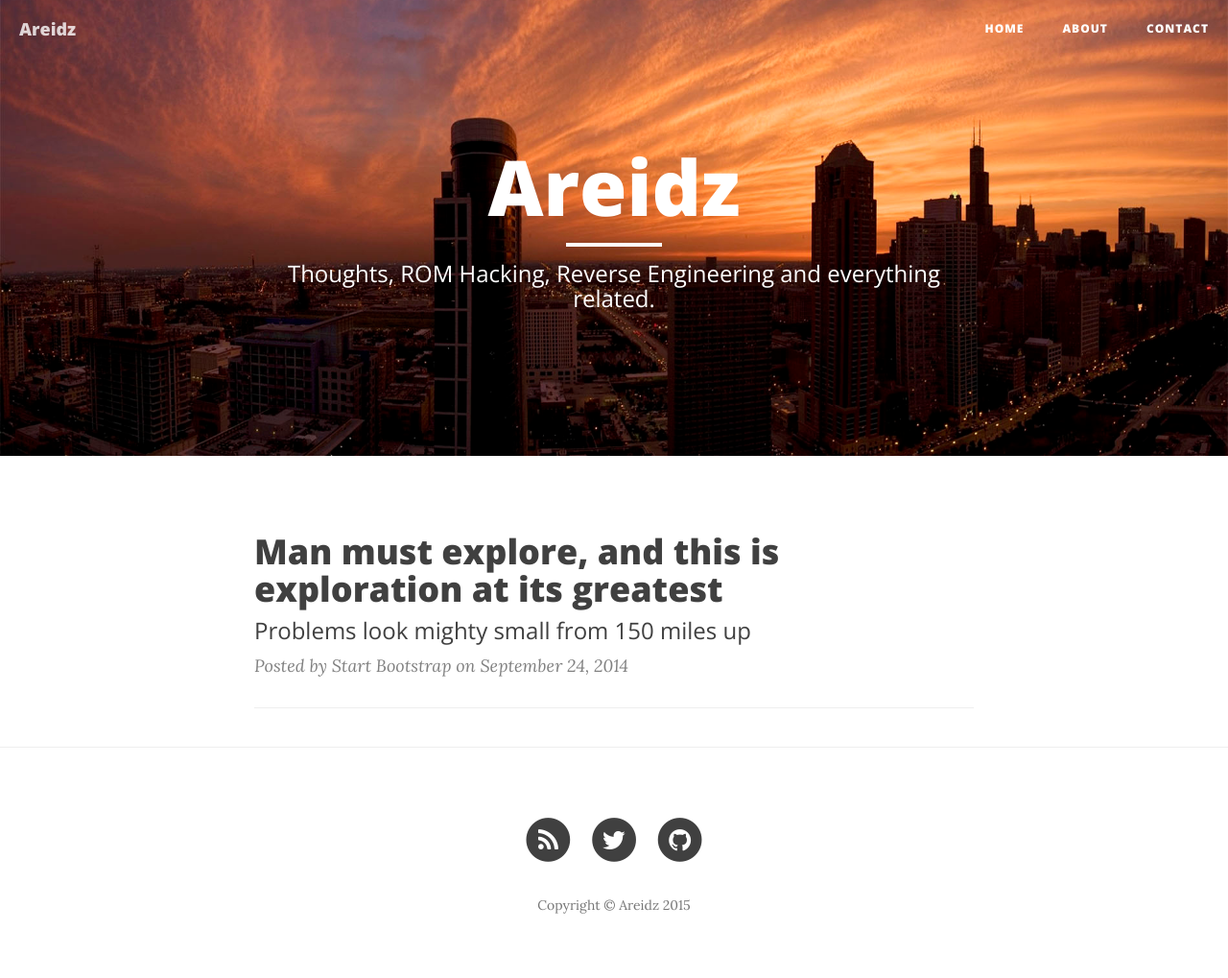
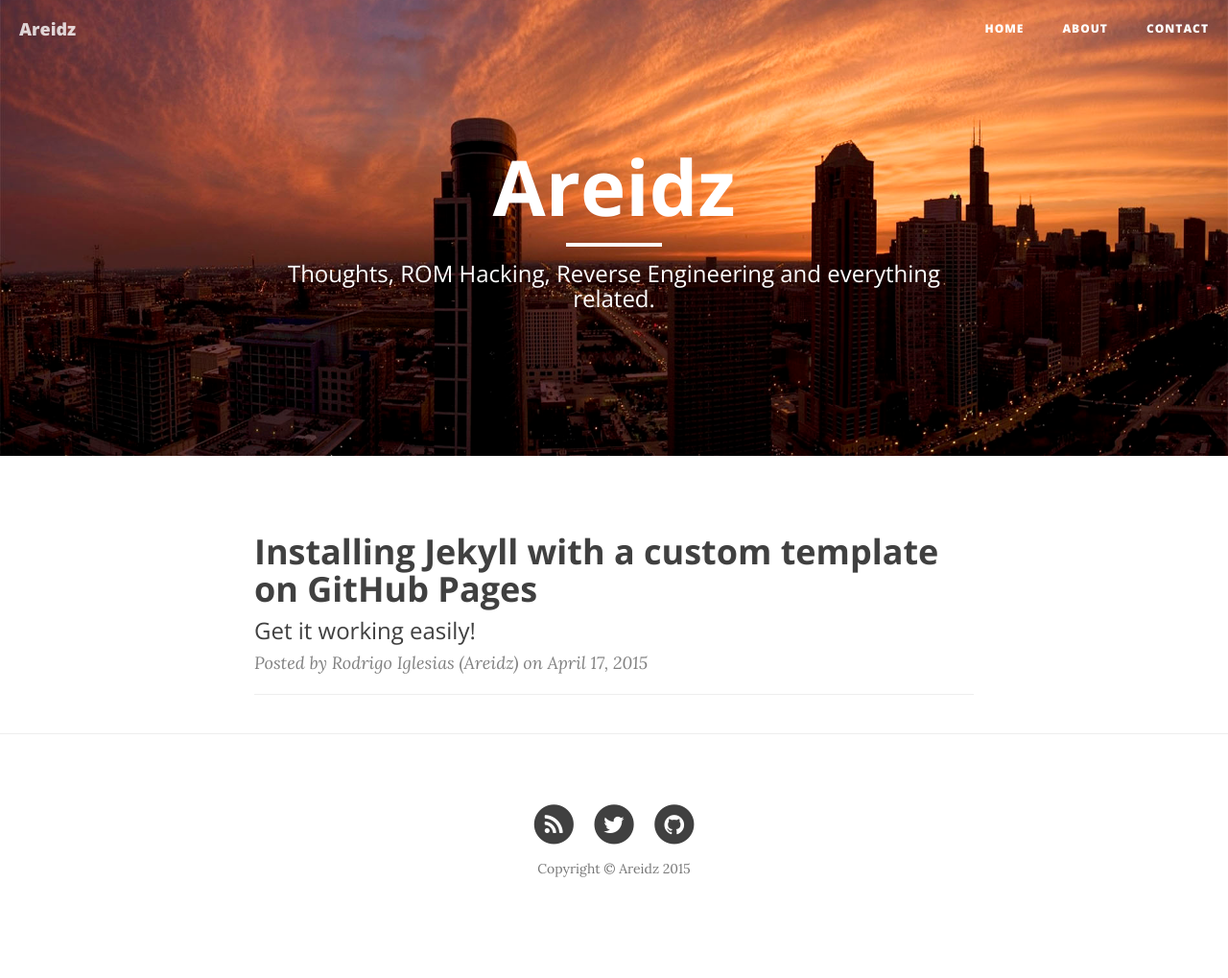
Before and after one commit to ru7dy/areidz.github.io, a Jekyll site: the page built from index.html, in a window 1280 px wide. Shown: the whole page at 96% size. Built offline with Jekyll 4.4.1, drawn with Linux system fonts in a browser that asks for light colours; nearby versions of some CDN libraries; the list of posts is cut into pages by our own code; after the commit the page ends 979 px from its top, so only the background shows below that.

Commit message:
Added new post, edited CSS.

```diff
--- a/_includes/head.html
+++ b/_includes/head.html
@@ -15,6 +15,9 @@
     <!-- Custom CSS -->
     <link rel="stylesheet" href="{{ "/css/clean-blog.css" | prepend: site.baseurl }}">
 
+    <!-- Share Buttons CSS -->
+    <link rel="stylesheet" href="{{ "/css/share-page.css" | prepend: site.baseurl }}">
+
     <!-- Pygments Github CSS -->
     <link rel="stylesheet" href="{{ "/css/syntax.css" | prepend: site.baseurl }}">
 
--- /dev/null
+++ b/_includes/share-page.html
@@ -0,0 +1,6 @@
+<div class="share-page">
+    Share this on &rarr;
+    <a href="https://twitter.com/intent/tweet?text={{ page.title }}&url={{ site.url }}{{ page.url }}&via={{ site.twitter_username }}&related={{ site.twitter_username }}" rel="nofollow" target="_blank" title="Share on Twitter">Twitter</a>
+    <a href="https://facebook.com/sharer.php?u={{ site.url }}{{ page.url }}" rel="nofollow" target="_blank" title="Share on Facebook">Facebook</a>
+    <a href="https://plus.google.com/share?url={{ site.url }}{{ page.url }}" rel="nofollow" target="_blank" title="Share on Google+">Google+</a>
+</div>
--- a/_layouts/post.html
+++ b/_layouts/post.html
@@ -35,13 +35,19 @@ layout: default
                         <a href="{{ page.previous.url | prepend: site.baseurl | replace: '//', '/' }}" data-toggle="tooltip" data-placement="top" title="{{page.previous.title}}">&larr; Previous Post</a>
                     </li>
                     {% endif %}
+
                     {% if page.next.url %}
                     <li class="next">
                         <a href="{{ page.next.url | prepend: site.baseurl | replace: '//', '/' }}" data-toggle="tooltip" data-placement="top" title="{{page.next.title}}">Next Post &rarr;</a>
                     </li>
                     {% endif %}
 
+                    <div class="share-page">
+                        {% include share-page.html %}
+                    </div>
+
                     {% if page.comments %}
+
                     <div id="disqus_thread"></div>
 					<script type="text/javascript">
 				    /* * * CONFIGURATION VARIABLES * * */
--- a/_posts/2014-09-24-man-must-explore.markdown
+++ /dev/null
@@ -1,44 +0,0 @@
----
-layout:     post
-comments:	true
-title:      "Man must explore, and this is exploration at its greatest"
-subtitle:   "Problems look mighty small from 150 miles up"
-date:       2014-09-24 12:00:00
-author:     "Start Bootstrap"
-header-img: "img/post-bg-06.jpg"
----
-
-<p>Never in all their history have men been able truly to conceive of the world as one: a single sphere, a globe, having the qualities of a globe, a round earth in which all the directions eventually meet, in which there is no center because every point, or none, is center — an equal earth which all men occupy as equals. The airman's earth, if free men make it, will be truly round: a globe in practice, not in theory.</p>
-
-<p>Science cuts two ways, of course; its products can be used for both good and evil. But there's no turning back from science. The early warnings about technological dangers also come from science.</p>
-
-<p>What was most significant about the lunar voyage was not that man set foot on the Moon but that they set eye on the earth.</p>
-
-<p>A Chinese tale tells of some men sent to harm a young girl who, upon seeing her beauty, become her protectors rather than her violators. That's how I felt seeing the Earth for the first time. I could not help but love and cherish her.</p>
-
-<p>For those who have seen the Earth from space, and for the hundreds and perhaps thousands more who will, the experience most certainly changes your perspective. The things that we share in our world are far more valuable than those which divide us.</p>
-
-<h2 class="section-heading">The Final Frontier</h2>
-
-<p>There can be no thought of finishing for ‘aiming for the stars.’ Both figuratively and literally, it is a task to occupy the generations. And no matter how much progress one makes, there is always the thrill of just beginning.</p>
-
-<p>There can be no thought of finishing for ‘aiming for the stars.’ Both figuratively and literally, it is a task to occupy the generations. And no matter how much progress one makes, there is always the thrill of just beginning.</p>
-
-<blockquote>The dreams of yesterday are the hopes of today and the reality of tomorrow. Science has not yet mastered prophecy. We predict too much for the next year and yet far too little for the next ten.</blockquote>
-
-<p>Spaceflights cannot be stopped. This is not the work of any one man or even a group of men. It is a historical process which mankind is carrying out in accordance with the natural laws of human development.</p>
-
-<h2 class="section-heading">Reaching for the Stars</h2>
-
-<p>As we got further and further away, it [the Earth] diminished in size. Finally it shrank to the size of a marble, the most beautiful you can imagine. That beautiful, warm, living object looked so fragile, so delicate, that if you touched it with a finger it would crumble and fall apart. Seeing this has to change a man.</p>
-
-<a href="#">
-    <img src="{{ site.baseurl }}/img/post-sample-image.jpg" alt="Post Sample Image">
-</a>
-<span class="caption text-muted">To go places and do things that have never been done before – that’s what living is all about.</span>
-
-<p>Space, the final frontier. These are the voyages of the Starship Enterprise. Its five-year mission: to explore strange new worlds, to seek out new life and new civilizations, to boldly go where no man has gone before.</p>
-
-<p>As I stand out here in the wonders of the unknown at Hadley, I sort of realize there’s a fundamental truth to our nature, Man must explore, and this is exploration at its greatest.</p>
-
-<p>Placeholder text by <a href="http://spaceipsum.com/">Space Ipsum</a>. Photographs by <a href="https://www.flickr.com/photos/nasacommons/">NASA on The Commons</a>.</p>
--- /dev/null
+++ b/_posts/2015-04-17-installing-jekyll-github.markdown
@@ -0,0 +1,43 @@
+---
+layout:     post
+comments:	true
+title:      "Installing Jekyll with a custom template on GitHub Pages"
+subtitle:   "Get it working easily!"
+date:       2015-04-17 17:34:16
+author:     "Rodrigo Iglesias (Areidz)"
+header-img: "img/post-bg-00.jpg"
+---
+
+
+<p>After almost seven years using <i><a href="https://www.wordpress.com/">Wordpress</a></i> and <i><a href="https://www.blogger.com/">Blogger</a></i> as my main blogging services, I've decided to change my mind, make a step forward and install a simple web/blog with a great frontend and without a complex database or big vulnerabilities.</p>
+
+<p>This is why I've decided to try <i><a href="http://jekyllrb.com/">Jekyll</a></i> on <i><a href="https://pages.github.com/">GitHub Pages</a></i>. It's a simple web/blog engine written in <i><a href="https://www.ruby-lang.org">Ruby</a></i> using static pages as entries and posts.</p>
+
+<p>Posts are written with <i><a href="http://daringfireball.net/projects/markdown/">Markdown</a></i> files as raw-text, and are automatically converted to static pages thought a template you can edit. </p>
+
+<h2 class="section-heading">Installing the blog</h2>
+
+<p>I'm using Windows as my main Operative System, so even if I use <i>Arch</i> or <i>Debian</i>, I've decided to install on it the server. This isn't a trivial step, so I've followed the <a href="http://jekyll-windows.juthilo.com/">official docs</a> to do so.</p>
+
+<p>The only problem I've faced is installing <i>wdm</i>, which isn't compiling. Even with that, everything seems to be working perfectly, so I don't really care about it.</p>
+
+<h2 class="section-heading">Folking the template</h2>
+
+<img src="{{ site.baseurl }}/img/included-img-00.jpg" alt="Clean Blog preview">
+
+<p>After looking for any good template to start the blog, I found <a href="http://startbootstrap.com/template-overviews/clean-blog/">Clean Blog</a>, an amazing template by <a href="http://startbootstrap.com/">Start Bootstrap</a>.</p>
+
+<p>I've modified it to add support for <i>Disqus</i> following <a href="https://help.disqus.com/customer/portal/articles/472138-jekyll-installation-instructions">this tutorial</a>. Thanks to this, I have comments at the bottom of every post.</p>
+
+<p>Also, I've added share buttons following <a href="http://codingtips.kanishkkunal.in/share-buttons-jekyll/">this guide</a>. I've had to adapt it to my custom template by creating some new css and html files, loading the css file in <i>head.html</i> and the html one to the post template. Maybe you find it interesting.</p>
+
+<h2 class="section-heading">Useful links</h2>
+
+<p>To finish the post, I want to share some useful links:</p>
+
+<ul>
+	<li><a href="https://github.com/jekyll/jekyll/wiki/Sites">Examples</a>: Some examples of websites using Jekyll.</li>
+	<li><a href="http://jekyllrb.com/">Jekyll</a>: Main Jekyll website with install guides and configuration tutorials.</li>
+	<li><a href="http://jekyll-windows.juthilo.com/">Jekyll for Windows</a>: A website explaining how to install Jekyll on Windows.</li>
+	<li><a href="https://github.com/adam-p/markdown-here/wiki/Markdown-Cheatsheet">Markdown Cheatsheet</a>: Useful cheatsheet to write posts.</li>
+</ul>
--- a/css/clean-blog.css
+++ b/css/clean-blog.css
@@ -1,11 +1,11 @@
 body {
   font-family: 'Lora', 'Times New Roman', serif;
-  font-size: 20px;
+  font-size: 18px;
   color: #404040;
 }
 p {
-  line-height: 1.5;
-  margin: 30px 0;
+  line-height: 1.25;
+  margin: 14px 0;
 }
 p a {
   text-decoration: underline;
@@ -17,7 +17,7 @@ h4,
 h5,
 h6 {
   font-family: 'Open Sans', 'Helvetica Neue', Helvetica, Arial, sans-serif;
-  font-weight: 800;
+  font-weight: 700;
 }
 a {
   color: #404040;
@@ -245,7 +245,7 @@ hr.small {
 }
 .section-heading {
   font-size: 36px;
-  margin-top: 60px;
+  margin-top: 30px;
   font-weight: 700;
 }
 .caption {
--- /dev/null
+++ b/css/share-page.css
@@ -0,0 +1,18 @@
+.share-page {
+    text-align: center;
+    background: #16a085;
+    color: #efefef;
+    padding: 8px 15px;
+    border-radius: 5px;
+    margin: 1.5 * $spacing-unit 0;
+
+    a {
+        font-weight: 700;
+        color: #fff;
+        margin-left: 10px;
+
+        &:hover {
+            border-bottom: 1px dashed #fff;
+        }
+    }
+}
```
Also changed, not shown: _drafts/2015-04-20-openvpn-windows-errors.markdown (added), img/included-img-00.jpg (added), img/post-bg-00.jpg (added), img/post-bg-01.jpg (deleted), img/post-bg-03.jpg (deleted), img/post-bg-04.jpg (deleted), img/post-bg-05.jpg (deleted).
